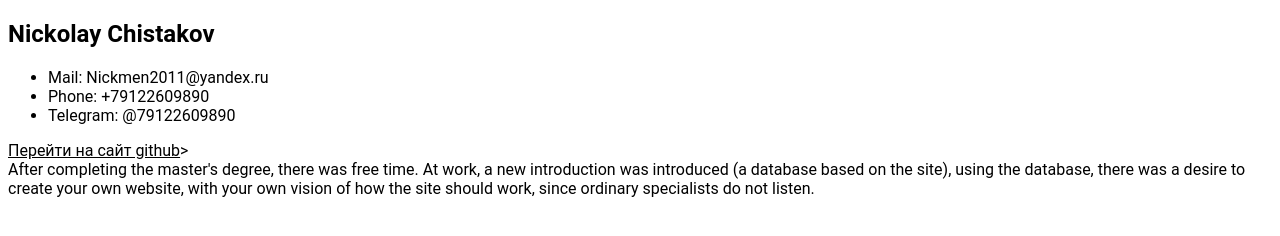
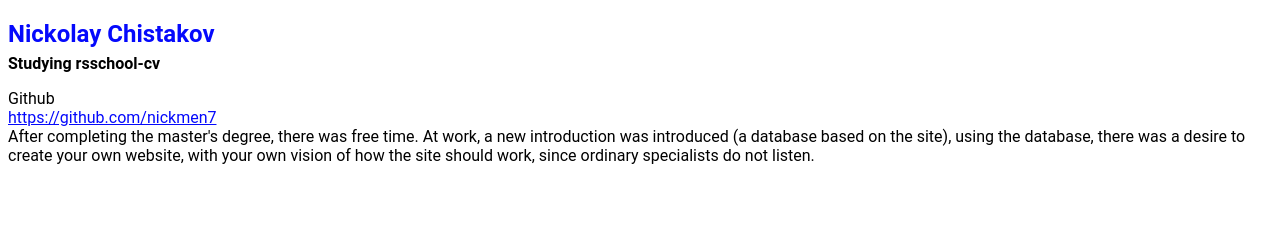
Before and after one commit to nickmen7/TEST-rsschool-cv, a plain HTML site: page index.html in a window 1280 px wide. Drawn offline with Linux system fonts and the light colour scheme.

Commit message:
feat: add basic page layout

```diff
--- a/index.html
+++ b/index.html
@@ -11,18 +11,16 @@
         <div class="CV">
     <section>
         <h1>Nickolay Chistakov</h1>
+        <h2>Studying rsschool-cv</h2>
 
         <div class="contacts">
           <div class="contacts">
             <div class="contacts_type">
-                <ul>
-                    <li>Mail: Nickmen2011@yandex.ru</li>
-                    <li>Phone: +79122609890</li>
-                    <li>Telegram: @79122609890</li>
-                </ul>
-                  <div class="contacts_value"></div>
-                    <a href="https://github.com/nickmen7">Перейти на сайт github</a>>
+                Github
             </div>
+                <div class="contacts_value">
+                <a href="https://github.com/nickmen7">https://github.com/nickmen7</a>
+                </div>
         </div>
         <div class="description">
             After completing the master's degree, there was free time. At work, a new introduction was introduced (a database based on the site), using the database, there was a desire to create your own website, with your own vision of how the site should work, since ordinary specialists do not listen.
--- a/style.css
+++ b/style.css
@@ -1,5 +1,5 @@
 :root {
-  --primary-color: #f5290e;
+  --primary-color: #0509fc;
   --secondary-color: rgb(0, 0, 0);
 }
 html {
@@ -8,3 +8,31 @@ html {
 * {
   color: var(--secondary-color);
 }
+
+h1 {
+  color: var(--primary-color);
+  margin-bottom: 0.25em;
+}
+
+h2 {
+  color:var(--secondary-color);
+  font-size: 1em;
+  margin-top: 0;
+  margin-bottom: 1em;
+}
+
+a {
+  color:var(--primary-color);
+}
+
+.contact {
+  display: flex;
+
+}
+
+li {
+  color:var(--secondary-color);
+  font-size: 1em;
+  margin-top: 0em;
+  margin-bottom: 0.5em;
+}
```
